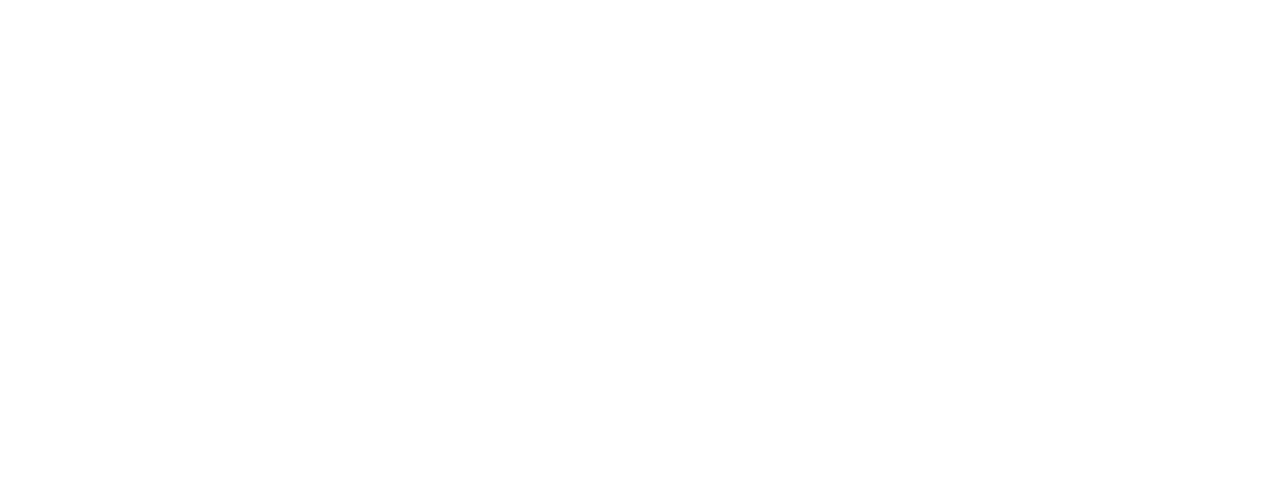
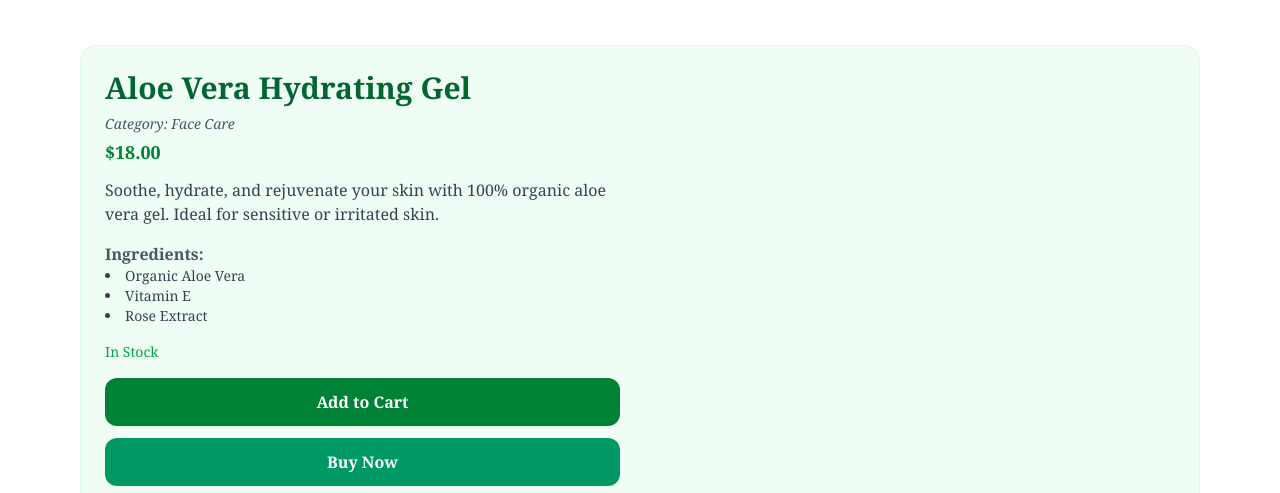
Before and after one commit to md-abu-naim/NatureGlow, a React (Vite) app: page /details in a window 1280 px wide. Before the commit this address had no page. Shown: the part 607-1100 px from the top of the page. Before the commit the page ends 800 px from the top, so only its background shows below. Built offline with nearby package versions, Linux system fonts and the light colour scheme.

Commit message:
productDetails page product image started

```diff
--- a/src/Components/ProductDetails.jsx
+++ b/src/Components/ProductDetails.jsx
@@ -1,8 +1,67 @@
+import { Link, useParams } from 'react-router-dom';
 
 const ProductDetails = () => {
+    const { id } = useParams(); // Optional: for dynamic data
+
+    // Example static product data
+    const product = {
+        id: 1,
+        name: 'Aloe Vera Hydrating Gel',
+        price: 18,
+        image: 'https://i.postimg.cc/25BPjPQg/Aloe-Neem-Anti-Dandruff-Shampoo.webp',
+        category: 'Face Care',
+        description: 'Soothe, hydrate, and rejuvenate your skin with 100% organic aloe vera gel. Ideal for sensitive or irritated skin.',
+        status: 'In Stock',
+        ingredients: ['Organic Aloe Vera', 'Vitamin E', 'Rose Extract'],
+    };
     return (
         <div>
+            <div className='px-4 md:px-16 py-10'>
+                <div className='grid grid-cols-1 md:grid-cols-2 gap-10 items-center bg-green-50 p-6 rounded-2xl border border-green-100'>
+                    {/* Product Image */}
+                    <div className='bg-white p-4 rounded-2xl shadow border'>
+                        <img className="w-full h-auto object-cover rounded-xl border border-green-300" src={product.image} alt={product.name} />
+                    </div>
+                </div>
+            </div>
 
+            <div className="max-w-6xl mx-auto px-4 py-10">
+                <div className="grid grid-cols-1 md:grid-cols-2 gap-10 items-center bg-green-50 p-6 rounded-2xl border border-green-100">
+
+                    {/* Product Info */}
+                    <div>
+                        <h1 className="text-3xl font-bold text-green-800 mb-2">{product.name}</h1>
+                        <p className="text-sm text-gray-600 italic mb-1">Category: {product.category}</p>
+                        <p className="text-lg font-semibold text-green-700 mb-3">${product.price}.00</p>
+                        <p className="text-gray-700 mb-4">{product.description}</p>
+
+                        <div className="mb-4">
+                            <span className="font-semibold text-gray-600">Ingredients:</span>
+                            <ul className="list-disc list-inside text-sm text-gray-700">
+                                {product.ingredients.map((item, i) => (
+                                    <li key={i}>{item}</li>
+                                ))}
+                            </ul>
+                        </div>
+
+                        <p className={`text-sm font-medium mb-4 ${product.status === 'In Stock' ? 'text-green-600' : 'text-red-500'}`}>
+                            {product.status}
+                        </p>
+
+                        <div className="space-y-3">
+                            <button className="w-full px-6 py-3 bg-green-700 hover:bg-green-800 text-white font-semibold rounded-xl transition-all text-center">
+                                Add to Cart
+                            </button>
+                            <button className="w-full px-6 py-3 bg-emerald-600 hover:bg-emerald-700 text-white font-semibold rounded-xl transition-all text-center">
+                                Buy Now
+                            </button>
+                        </div>
+                        <div className="mt-4 text-center">
+                            <Link to="/shop" className="text-sm text-green-700 hover:underline">⬅ Back to Shop</Link>
+                        </div>
+                    </div>
+                </div>
+            </div>
         </div>
     );
 };
--- a/src/Routes/Routes.jsx
+++ b/src/Routes/Routes.jsx
@@ -9,6 +9,7 @@ import Contacts from "../Pages/Contact/Contacts";
 import SignUp from "../Pages/Autentication/SignUp";
 import SignIn from "../Pages/Autentication/SignIn";
 import Cart from "../Pages/Cart/Cart";
+import ProductDetails from "../Components/ProductDetails";
 
 export const router = createBrowserRouter([
   {
@@ -22,6 +23,10 @@ export const router = createBrowserRouter([
       {
         path: '/shop',
         element: <Shop />
+      },
+      {
+        path: '/details',
+        element: <ProductDetails />
       },
       {
         path: '/about',
```
